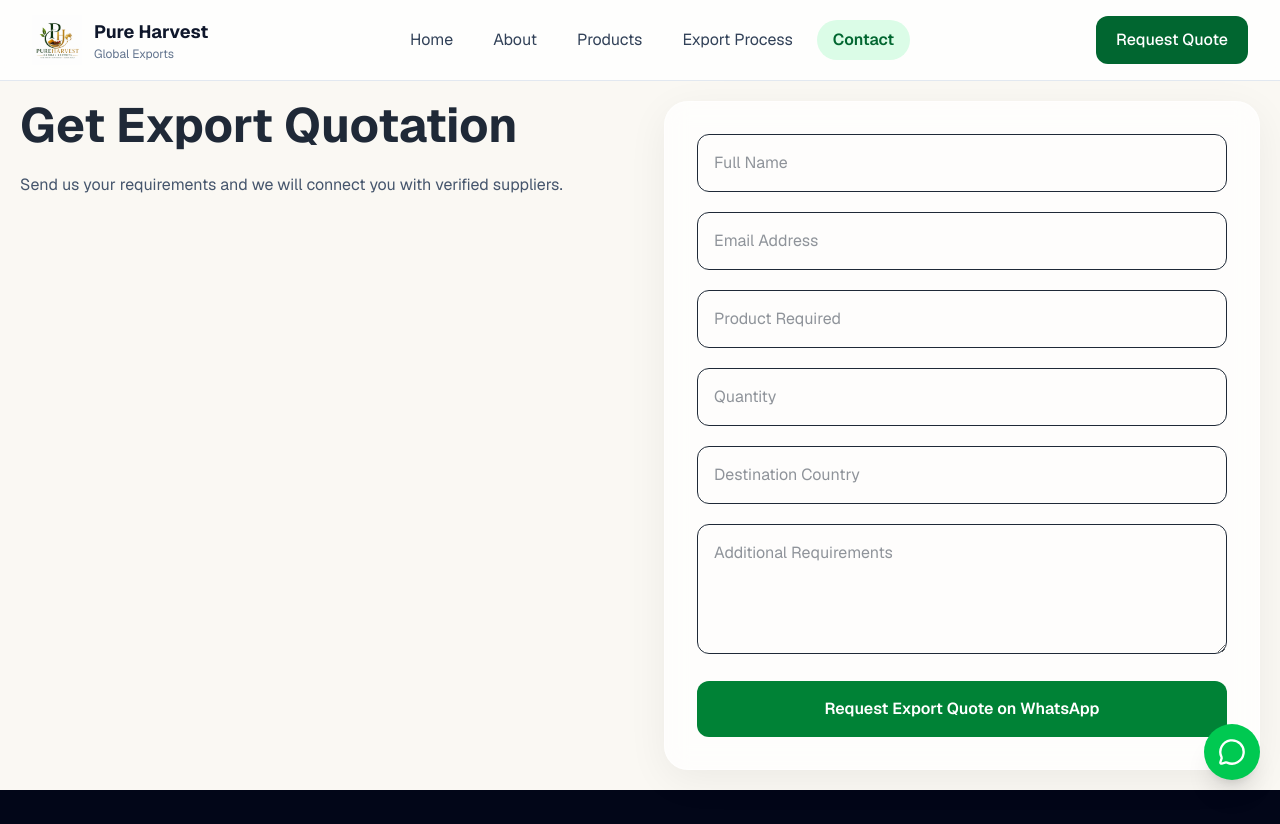
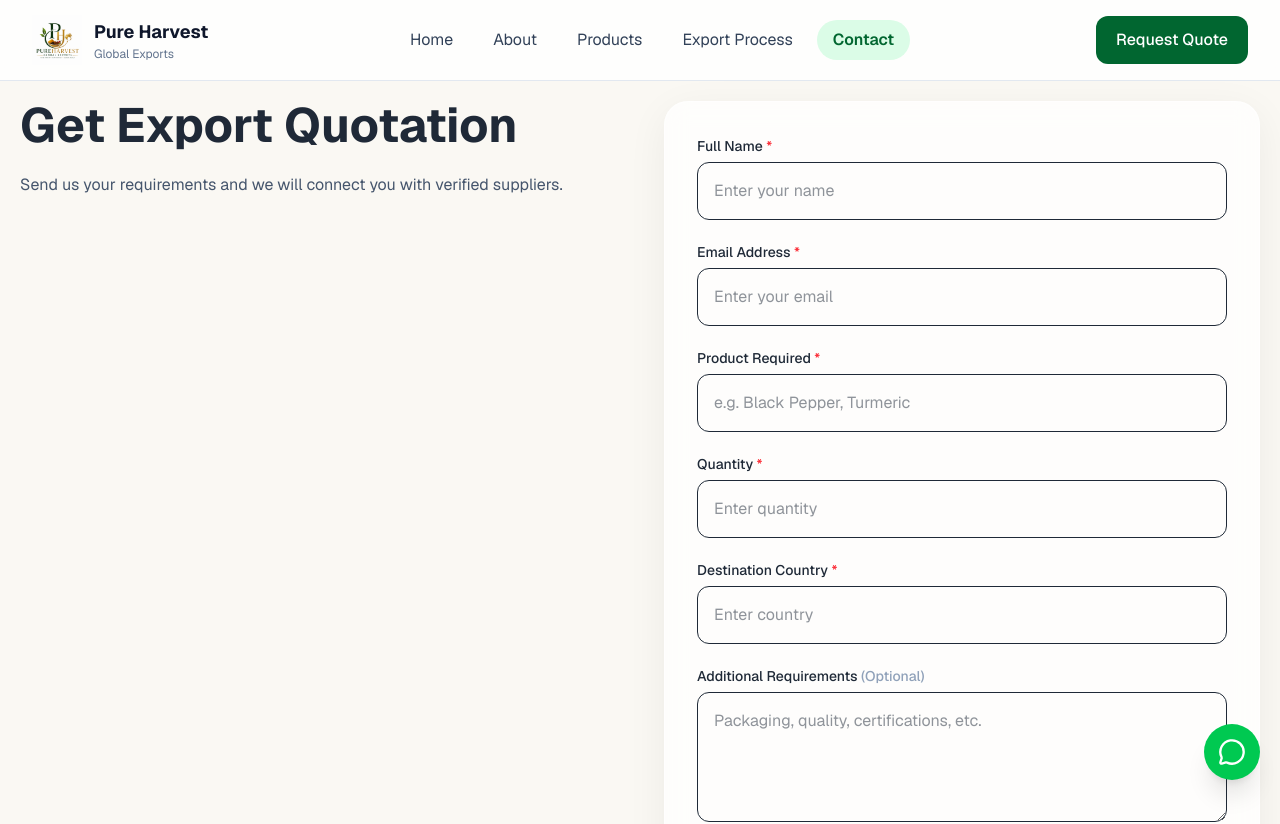
Before and after one commit to SaritaGp100/PureHarvest-Global-Export, a Next.js app: page /contact in a window 1280 px wide. Shown: the top 824 px of the page. Built offline with nearby package versions, Linux system fonts and the light colour scheme.

Commit message:
Improve contact form validation and optional fields UI

```diff
--- a/app/contact/page.tsx
+++ b/app/contact/page.tsx
@@ -12,24 +12,50 @@ export default function ContactPage() {
     message: "",
   });
 
-  const handleChange = (e: React.ChangeEvent<HTMLInputElement | HTMLTextAreaElement>) => {
+  const [error, setError] = useState("");
+
+  const handleChange = (
+    e: React.ChangeEvent<HTMLInputElement | HTMLTextAreaElement>
+  ) => {
     setForm({ ...form, [e.target.name]: e.target.value });
   };
+
+  const isValid =
+    form.name.trim() &&
+    form.email.trim() &&
+    form.product.trim() &&
+    form.quantity.trim() &&
+    form.country.trim();
 
   const handleSubmit = (e: React.FormEvent) => {
     e.preventDefault();
 
+    if (!isValid) {
+      setError("Please fill all required fields (*) before sending your export inquiry.");
+      return;
+    }
+
+    setError("");
+
     const whatsappNumber = "918369759857";
 
     const text = `
-*New Export Inquiry*
+Hello Pure Harvest Global Exports 👋
 
-Name: ${form.name}
-Email: ${form.email}
-Product: ${form.product}
-Quantity: ${form.quantity}
-Country: ${form.country}
-Message: ${form.message}
+I would like to get an export quotation for the following requirement:
+
+🌿 Product: ${form.product}
+⚖ Quantity: ${form.quantity}
+🌍 Destination Country: ${form.country}
+
+👤 Name: ${form.name}
+📧 Email: ${form.email}
+
+📝 Additional Requirements:
+${form.message || "Not specified"}
+
+Looking forward to your best possible pricing and details.
+Thank you.
     `;
 
     const url = `https://wa.me/${whatsappNumber}?text=${encodeURIComponent(text)}`;
@@ -57,54 +83,96 @@ Message: ${form.message}
           {/* FORM */}
           <div className="glass-card rounded-3xl p-8">
 
+            {/* ERROR */}
+            {error && (
+              <div className="mb-4 p-3 rounded-xl bg-red-100 text-red-700 text-sm">
+                {error}
+              </div>
+            )}
+
             <form onSubmit={handleSubmit} className="space-y-5">
 
+              <div>
+                <label className="text-sm font-medium">
+                  Full Name <span className="text-red-500">*</span>
+                </label>
                 <input
                   name="name"
-                placeholder="Full Name"
+                  placeholder="Enter your name"
                   onChange={handleChange}
-                className="w-full border rounded-xl p-4"
+                  className="w-full border rounded-xl p-4 mt-1"
                 />
+              </div>
 
+              <div>
+                <label className="text-sm font-medium">
+                  Email Address <span className="text-red-500">*</span>
+                </label>
                 <input
                   name="email"
-                placeholder="Email Address"
+                  placeholder="Enter your email"
                   onChange={handleChange}
-                className="w-full border rounded-xl p-4"
+                  className="w-full border rounded-xl p-4 mt-1"
                 />
+              </div>
 
+              <div>
+                <label className="text-sm font-medium">
+                  Product Required <span className="text-red-500">*</span>
+                </label>
                 <input
                   name="product"
-                placeholder="Product Required"
+                  placeholder="e.g. Black Pepper, Turmeric"
                   onChange={handleChange}
-                className="w-full border rounded-xl p-4"
+                  className="w-full border rounded-xl p-4 mt-1"
                 />
+              </div>
 
+              <div>
+                <label className="text-sm font-medium">
+                  Quantity <span className="text-red-500">*</span>
+                </label>
                 <input
                   name="quantity"
-                placeholder="Quantity"
+                  placeholder="Enter quantity"
                   onChange={handleChange}
-                className="w-full border rounded-xl p-4"
+                  className="w-full border rounded-xl p-4 mt-1"
                 />
+              </div>
 
+              <div>
+                <label className="text-sm font-medium">
+                  Destination Country <span className="text-red-500">*</span>
+                </label>
                 <input
                   name="country"
-                placeholder="Destination Country"
+                  placeholder="Enter country"
                   onChange={handleChange}
-                className="w-full border rounded-xl p-4"
+                  className="w-full border rounded-xl p-4 mt-1"
                 />
+              </div>
 
+              <div>
+                <label className="text-sm font-medium">
+                  Additional Requirements <span className="text-slate-400">(Optional)</span>
+                </label>
                 <textarea
                   name="message"
-                placeholder="Additional Requirements"
+                  placeholder="Packaging, quality, certifications, etc."
                   rows={4}
                   onChange={handleChange}
-                className="w-full border rounded-xl p-4"
+                  className="w-full border rounded-xl p-4 mt-1"
                 />
+              </div>
 
               <button
                 type="submit"
-                className="w-full bg-green-700 text-white py-4 rounded-xl font-semibold hover:bg-green-800 transition"
+                disabled={!isValid}
+                className={`w-full py-4 rounded-xl font-semibold transition ${
+                  isValid
+                    ? "bg-green-700 hover:bg-green-800 text-white"
+                    : "bg-gray-400 text-white cursor-not-allowed"
+                }`}
               >
                 Request Export Quote on WhatsApp
               </button>
```
Lines whose indentation alone changed are shown as unchanged.
